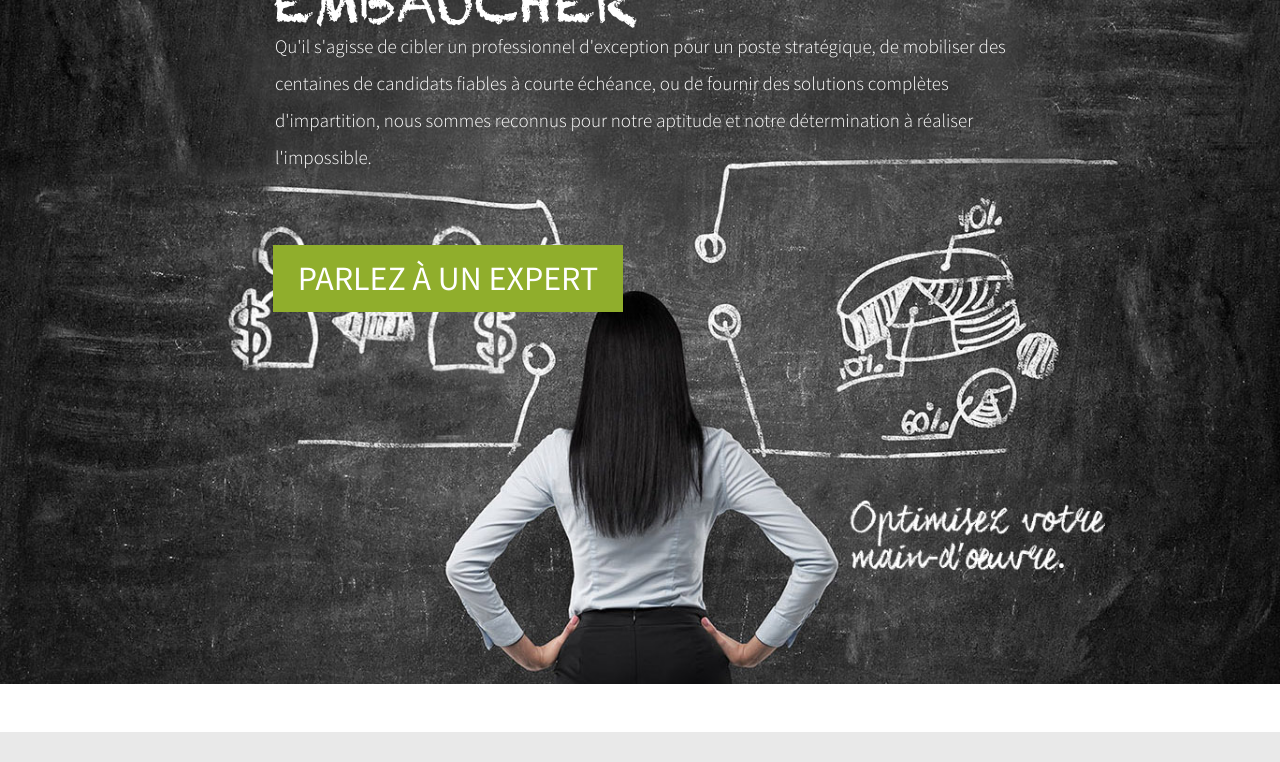
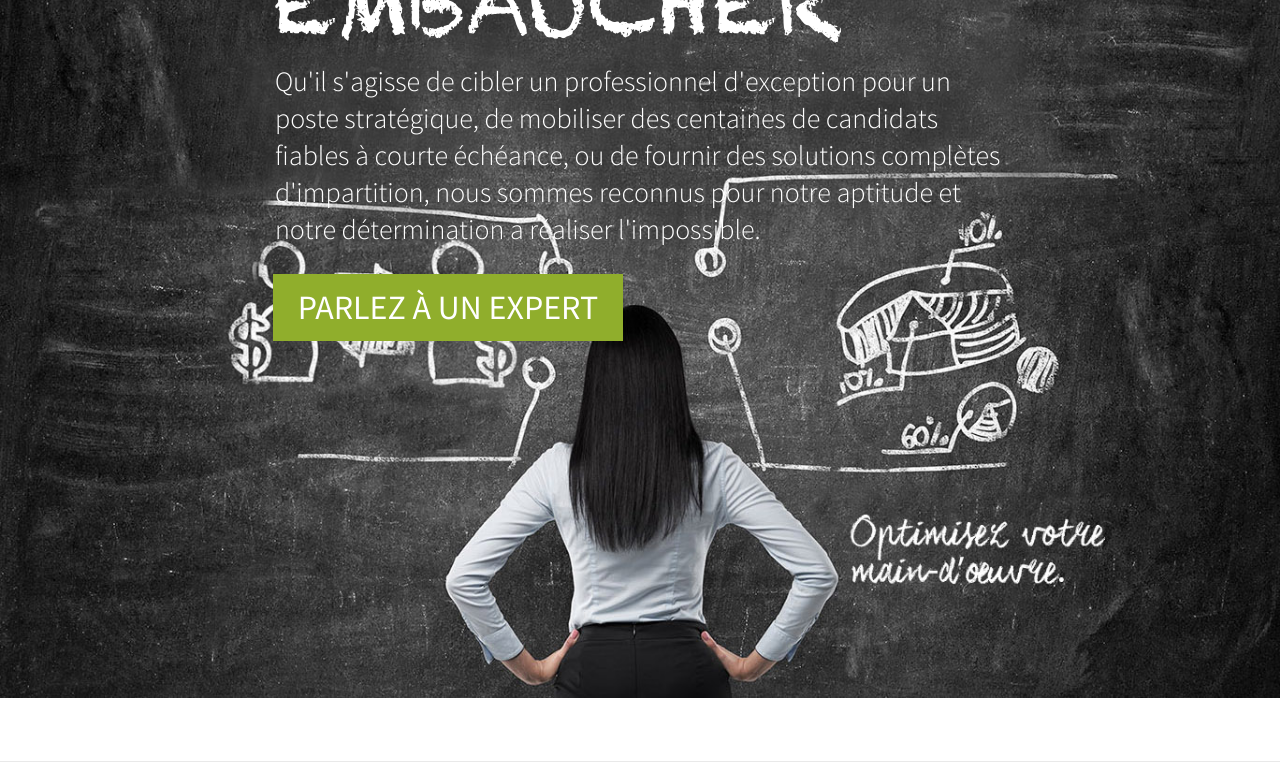
Before and after one commit to linker10/jodep, a Django app: page /embaucher/ in a window 1280 px wide. Shown: the part 159-921 px from the top of the page. Run offline with Django 3.2, Linux system fonts and the light colour scheme; some libraries are stand-ins or nearby versions.

Commit message:
Button adjustment and search bar arrows in the same line of the select input

```diff
--- a/templates/base.html
+++ b/templates/base.html
@@ -117,8 +117,9 @@
 						<br>
 					</select>
 					</div>
+					<span class="mt-1 ml-1"> <input type="image" src="{% static 'images/btn_login-arrow.svg' %}" name="workBtn" value="GO" id="loginBtn"></span>
 				</div>
-<input type="image" src="{% static 'images/btn_login-arrow.svg' %}" name="workBtn" value="GO" id="loginBtn">
+
 			</div>
 			<div class="col-12 col-md-4" id="leftsearchbox">
 			<h2>TROUVEZ DES EMPLOYÉS</h2>
@@ -137,8 +138,8 @@
 						<br>
 					</select>
 					</div>
+					<span class="mt-1 ml-1"><a href="{% url 'home:personal' %}"><img src="{% static 'images/btn_login-arrow.svg' %}" name="staffBtn" value="GO" id="loginBtn" style="height: 30px; width: 41px;"></a></span>
 				</div>
-			<a href="{% url 'home:personal' %}"><img src="{% static 'images/btn_login-arrow.svg' %}" name="staffBtn" value="GO" id="loginBtn" style="height: 30px; width: 41px;"></a>
 			</div>
 		</div>
 	</form>
--- a/templates/home/embaucher.html
+++ b/templates/home/embaucher.html
@@ -5,9 +5,9 @@
 {% block content %}
 	<div class= "row" id="topBanner">
 			<div class="col 12 col-md-7 content mt-3 pt-3">
-				<h1 class="col-6 d-none d-xl-block" style="font-size: 55px; margin: -10px 0px 20px 0px; padding: 0px;"> EMBAUCHER</h1>
-				<p class="d-none d-xl-block" style="font-size: 19px;">Qu&#39;il s&#39;agisse de cibler un professionnel d&#39;exception pour un poste strat&eacute;gique, de mobiliser des centaines de candidats fiables &agrave; courte &eacute;ch&eacute;ance, ou de fournir des solutions compl&egrave;tes d&#39;impartition, nous sommes reconnus pour notre aptitude et notre d&eacute;termination &agrave; r&eacute;aliser l&#39;impossible.</p>
-				<a class="btn btn-primary btn-lg btn-block mt-5" style="width:350px; margin: -10px 0px 20px 0px; margin-top: 10px; border-radius: 0%; display: inline-block; font-size: 34px;" role="button" href="{% url 'home:personal' %}">PARLEZ À UN EXPERT</a>
+				<h1 class="col-6 d-none d-xl-block" style="font-size: 86px; margin: -10px 0px 20px 0px; padding: 0px;"> EMBAUCHER</h1>
+				<p class="d-none d-xl-block" style="font-size: 28px; margin-top: 0px;">Qu&#39;il s&#39;agisse de cibler un professionnel d&#39;exception pour un poste strat&eacute;gique, de mobiliser des centaines de candidats fiables &agrave; courte &eacute;ch&eacute;ance, ou de fournir des solutions compl&egrave;tes d&#39;impartition, nous sommes reconnus pour notre aptitude et notre d&eacute;termination &agrave; r&eacute;aliser l&#39;impossible.</p>
+				<a class="btn btn-primary btn-lg btn-block mt-1" style="width:350px; margin: -10px 0px 20px 0px; margin-top: 10px; border-radius: 0%; display: inline-block; font-size: 34px;" role="button" href="{% url 'home:personal' %}">PARLEZ À UN EXPERT</a>
 		</div>
 	</div>
 
```
